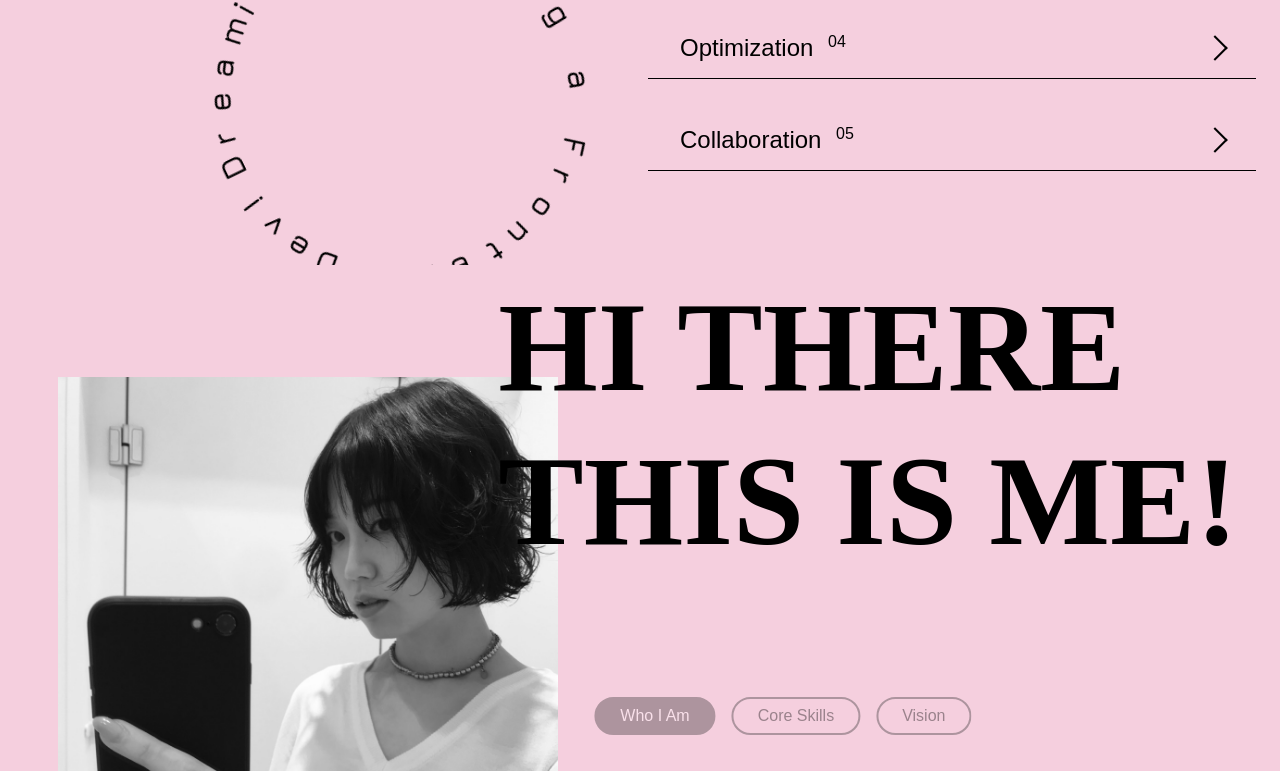
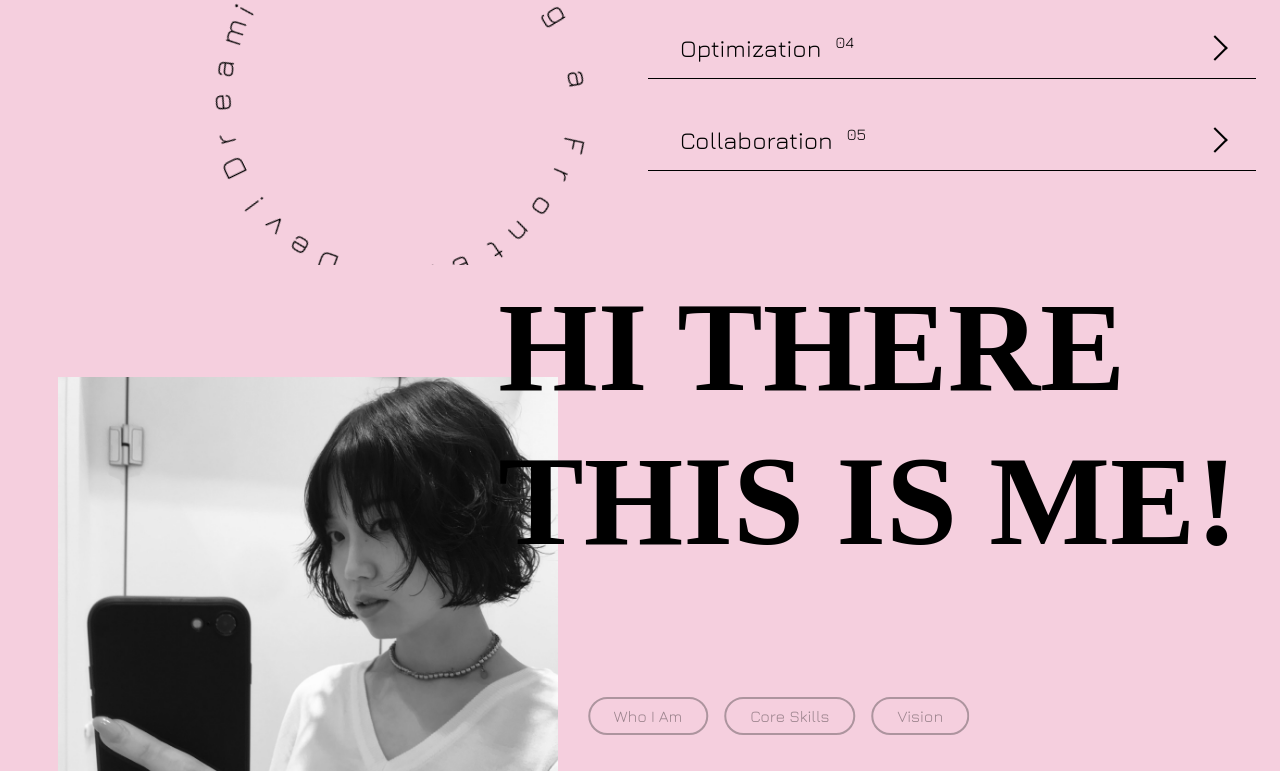
Before and after one commit to zoeznm/kim-bomi-portfolio, a React (Vite) app in the folder kbm/: page / in a window 1280 px wide. Shown: the part 1429-2200 px from the top of the page. Built offline with nearby package versions, Linux system fonts and the light colour scheme.

Commit message:
about 페이지에 기능 추가하기

```diff
--- a/kbm/src/components/About/About.module.scss
+++ b/kbm/src/components/About/About.module.scss
@@ -1,3 +1,4 @@
+
 .aboutSection {
   padding: 0;
   margin: 0;
@@ -62,6 +63,7 @@
   font-size: 1rem;
   cursor: pointer;
   transition: background 0.3s, color 0.3s;
+  font-family: "Jura";
 }
 .tabActive {
   background: #333;
@@ -74,7 +76,7 @@
 
 .textContent {
   position: absolute;
-  top: 51%;
+  top: 52%;
   right: 6%;
   font-size: 1.1rem;
   line-height: 1.6;
--- a/kbm/src/components/About/About.tsx
+++ b/kbm/src/components/About/About.tsx
@@ -1,3 +1,4 @@
+// src/components/About/About.tsx
 import { useState, useEffect, useRef } from 'react';
 import { gsap } from 'gsap';
 import { ScrollTrigger } from 'gsap/ScrollTrigger';
@@ -8,49 +9,66 @@ import profilePic from '../../assets/images/me.jpeg';
 gsap.registerPlugin(ScrollTrigger, Draggable);
 
 const features = [
-  { title: 'Who I Am',   content: '…소개 텍스트…' },
+  {
+    title: 'Who I Am',
+    content:
+      '저는 디자인과 사용자 경험에 집중하는 열정적인 프론트엔드 개발자입니다. HTML, CSS, JavaScript와 React, TypeScript 같은 최신 프레임워크를 활용해 반응형이고 접근성 높은, 성능 최적화된 웹 인터페이스를 구현합니다.',
+  },
   { title: 'Core Skills', content: '' },
-  { title: 'Vision',     content: '…비전 텍스트…' },
+  {
+    title: 'Vision',
+    content:
+      '저의 비전은 사용자에게 즐거운 경험을 선사하고 비즈니스 성장에 기여할 수 있는 매끄러운 디지털 서비스를 지속적으로 혁신하고 제공하는 것입니다. 최신 웹 기술을 선도적으로 학습·적용하며, 모두가 쉽게 사용할 수 있는 직관적인 애플리케이션을 팀과 함께 만들어가고자 합니다.',
+  },
 ];
 
 const coreSkills = [
-  'React','Next.js','TypeScript','SCSS','GSAP',
-  'JavaScript','Tailwind','MySQL','Node.js','NX',
-  'Nest.js','PostgreSQL'
+  'React',
+  'Next.js',
+  'TypeScript',
+  'SCSS',
+  'GSAP',
+  'JavaScript',
+  'Tailwind',
+  'MySQL',
+  'Node.js',
+  'NX',
+  'Nest.js',
+  'PostgreSQL',
 ];
 
 export default function About() {
-  const [activeIndex, setActiveIndex] = useState(0);
-  const [typed, setTyped]     = useState('');
-  const [showTabs, setShow]   = useState(false);
+  // 초기값을 null로 바꿔서, 탭을 클릭하기 전까지는 콘텐츠를 숨김
+  const [activeIndex, setActiveIndex] = useState<number | null>(null);
+  const [typed, setTyped] = useState('');
+  const [showTabs, setShowTabs] = useState(false);
 
-  const heroRef  = useRef<HTMLDivElement>(null);
-  const imgRef   = useRef<HTMLImageElement>(null);
+  const heroRef = useRef<HTMLDivElement>(null);
+  const imgRef = useRef<HTMLImageElement>(null);
   const titleRef = useRef<HTMLHeadingElement>(null);
   const bubbleContainer = useRef<HTMLDivElement>(null);
   const bubbles = useRef<HTMLDivElement[]>([]);
 
   const fullText = 'HI THERE\nTHIS IS ME!';
 
+  // 스크롤에 따라 이미지→타이틀→타이핑→탭 등장
   useEffect(() => {
     if (!heroRef.current) return;
     const tl = gsap.timeline({
       scrollTrigger: {
         trigger: heroRef.current,
         start: 'top 80%',
-      }
+      },
     });
 
-    // 1) 이미지 등장
-    tl.fromTo(imgRef.current,
+    tl.fromTo(
+      imgRef.current,
       { autoAlpha: 0, x: 100 },
       { autoAlpha: 1, x: 0, duration: 1 }
-    );
-
-    // 2) 타이틀 숨김 → 페이드인 → 타이핑
-    tl.set(titleRef.current, { autoAlpha: 0 });
-    tl.to(titleRef.current, { autoAlpha: 1, duration: 0.2 });
-    tl.call(() => {
+    )
+      .set(titleRef.current, { autoAlpha: 0 })
+      .to(titleRef.current, { autoAlpha: 1, duration: 0.2 })
+      .call(() => {
         let idx = 0;
         function type() {
           setTyped(fullText.slice(0, idx + 1));
@@ -58,19 +76,19 @@ export default function About() {
           if (idx < fullText.length) {
             setTimeout(type, 100);
           } else {
-          setShow(true);
+            setShowTabs(true);
           }
         }
         type();
       });
 
     return () => {
-      ScrollTrigger.getAll().forEach(st => st.kill());
+      ScrollTrigger.getAll().forEach((st) => st.kill());
       tl.kill();
     };
   }, []);
 
-  // 버블 생성 & 애니메이션
+  // Core Skills 버블 애니메이션
   useEffect(() => {
     if (activeIndex !== 1 || !bubbleContainer.current) return;
 
@@ -79,24 +97,18 @@ export default function About() {
     const W = CONTAINER.offsetWidth;
     const N = coreSkills.length;
 
-    // 1) 초기화
     CONTAINER.innerHTML = '';
     bubbles.current = [];
 
-    // 2) “슬롯” 생성: N개 칸으로 분할
     const slotWidth = W / N;
     const positions = Array.from({ length: N }, (_, i) =>
-      // 각 칸의 중앙에 배치
       i * slotWidth + (slotWidth - BUBBLE_SIZE) / 2
     );
-
-    // (원한다면 칸 순서를 무작위로 섞어도 OK)
     for (let i = positions.length - 1; i > 0; i--) {
       const j = Math.floor(Math.random() * (i + 1));
       [positions[i], positions[j]] = [positions[j], positions[i]];
     }
 
-    // 3) 버블 DOM 생성
     coreSkills.forEach((skill, i) => {
       const d = document.createElement('div');
       d.className = styles.bubble;
@@ -106,13 +118,11 @@ export default function About() {
       bubbles.current.push(d);
     });
 
-    // 4) 초기 위치 세팅 (X는 분할 칸, Y는 위)
     gsap.set(bubbles.current, {
       x: (i) => positions[i],
       y: -BUBBLE_SIZE,
     });
 
-    // 5) 떨어뜨리기 + Draggable
     gsap.to(bubbles.current, {
       y: () => CONTAINER.offsetHeight - BUBBLE_SIZE,
       duration: 1 + Math.random() * 0.5,
@@ -127,22 +137,19 @@ export default function About() {
           cursor: 'grab',
           activeCursor: 'grabbing',
         });
-               // 6) 농구공처럼 통통 튀기
-       bubbles.current.forEach((el) => {
-         // 각기 다른 타이밍을 위해 약간씩 delay
+        bubbles.current.forEach((el) =>
           gsap.to(el, {
-           y: `-=${BUBBLE_SIZE * 0.5}`,    // 바닥에서 위로 30% 만큼
-           duration: 0.3 + Math.random() * 0.4,
+            y: `-=${BUBBLE_SIZE * 0.3}`,
+            duration: 0.4 + Math.random() * 0.3,
             ease: 'sine.inOut',
             yoyo: true,
             repeat: -1,
-           delay: Math.random() * 0.5
-         });
-       });
+            delay: Math.random() * 0.5,
+          })
+        );
       },
     });
   }, [activeIndex]);
-
 
   return (
     <section id="about" className={styles.aboutSection}>
@@ -154,9 +161,12 @@ export default function About() {
           className={styles.heroImage}
         />
         <h1 ref={titleRef} className={styles.heroTitle}>
-          {typed.split('\n').map((l,i,a) =>
-            <span key={i}>{l}{i < a.length-1 && <br/>}</span>
-          )}
+          {typed.split('\n').map((l, i, a) => (
+            <span key={i}>
+              {l}
+              {i < a.length - 1 && <br />}
+            </span>
+          ))}
         </h1>
 
         {showTabs && (
@@ -164,7 +174,9 @@ export default function About() {
             {features.map((f, i) => (
               <button
                 key={f.title}
-                className={i === activeIndex ? styles.tabActive : styles.tab}
+                className={
+                  i === activeIndex ? styles.tabActive : styles.tab
+                }
                 onClick={() => setActiveIndex(i)}
               >
                 {f.title}
@@ -174,14 +186,19 @@ export default function About() {
         )}
       </div>
 
-      {showTabs && (
+      {/* 탭을 클릭하기 전(activeIndex===null)이면 어떤 콘텐츠도 렌더되지 않음 */}
+      {showTabs && activeIndex !== null && (
         <div className={styles.featureContent}>
-          {activeIndex === 1
-            ? <div ref={bubbleContainer} className={styles.bubbleContainer} />
-            : <p className={styles.textContent}>
+          {activeIndex === 1 ? (
+            <div
+              ref={bubbleContainer}
+              className={styles.bubbleContainer}
+            />
+          ) : (
+            <p className={styles.textContent}>
               {features[activeIndex].content}
             </p>
-          }
+          )}
         </div>
       )}
     </section>
--- a/kbm/src/components/Portfolio/Portfolio.tsx
+++ b/kbm/src/components/Portfolio/Portfolio.tsx
@@ -1,6 +1,4 @@
 // src/components/Portfolio/Portfolio.tsx
-
-import React from 'react';
 import { Link } from 'react-router-dom';
 import styles from './Portfolio.module.scss';
 
--- a/kbm/src/components/Why/Why.module.scss
+++ b/kbm/src/components/Why/Why.module.scss
@@ -1,4 +1,5 @@
 // src/components/Why/Why.module.scss
+
 $rotationDuration: 20s;
 
 .wrapper {
@@ -57,6 +58,7 @@ $rotationDuration: 20s;
 
 .text {
   font-size: 1.5rem;
+  font-family: "Jura";
   sup {
     font-size: 1rem;
     color: #000;
@@ -106,7 +108,7 @@ $rotationDuration: 20s;
   /* 애니메이션 제거 */
   animation: none;
   font-family: "Jura";
-  font-weight: 600;
+  font-weight: 100;
 }
 .detail {
   max-height: 0;
```
Lines whose indentation alone changed are shown as unchanged.
